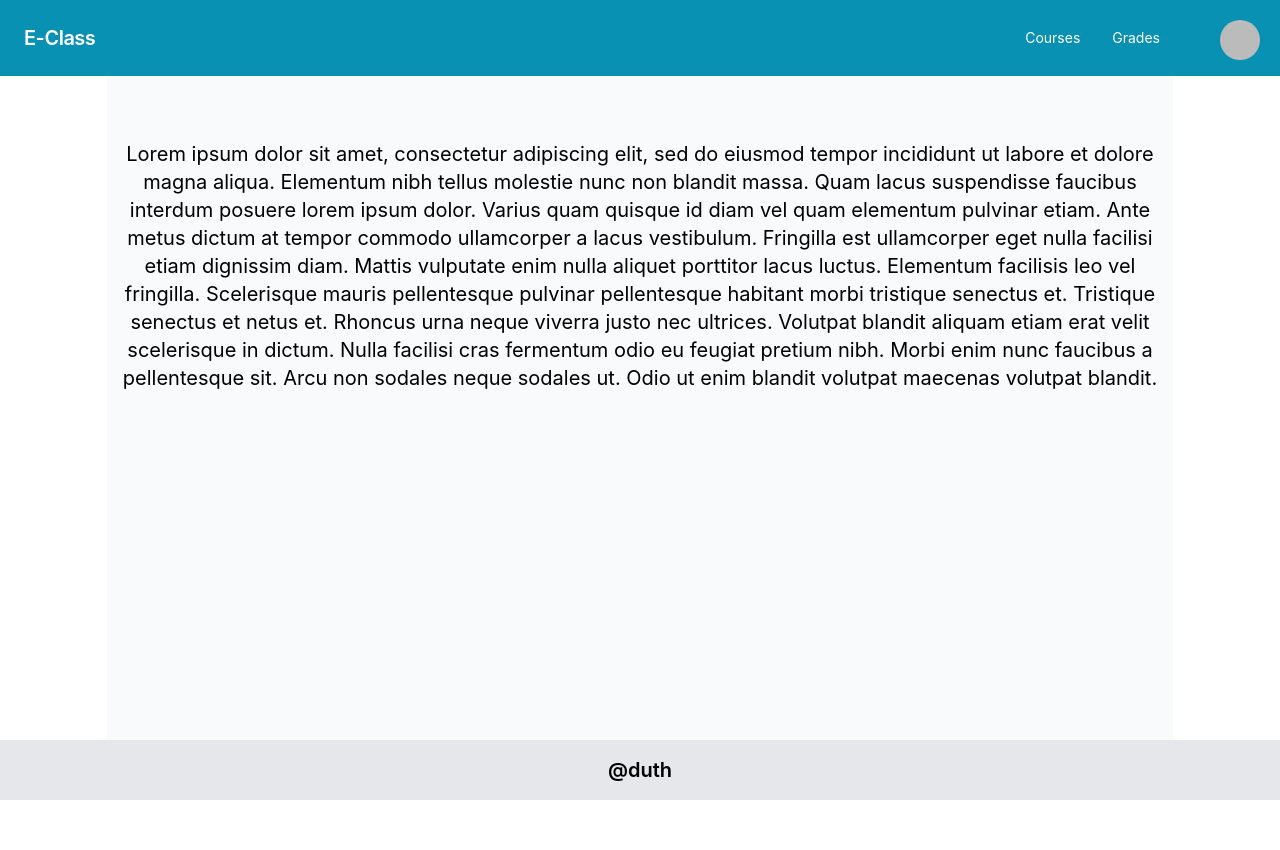
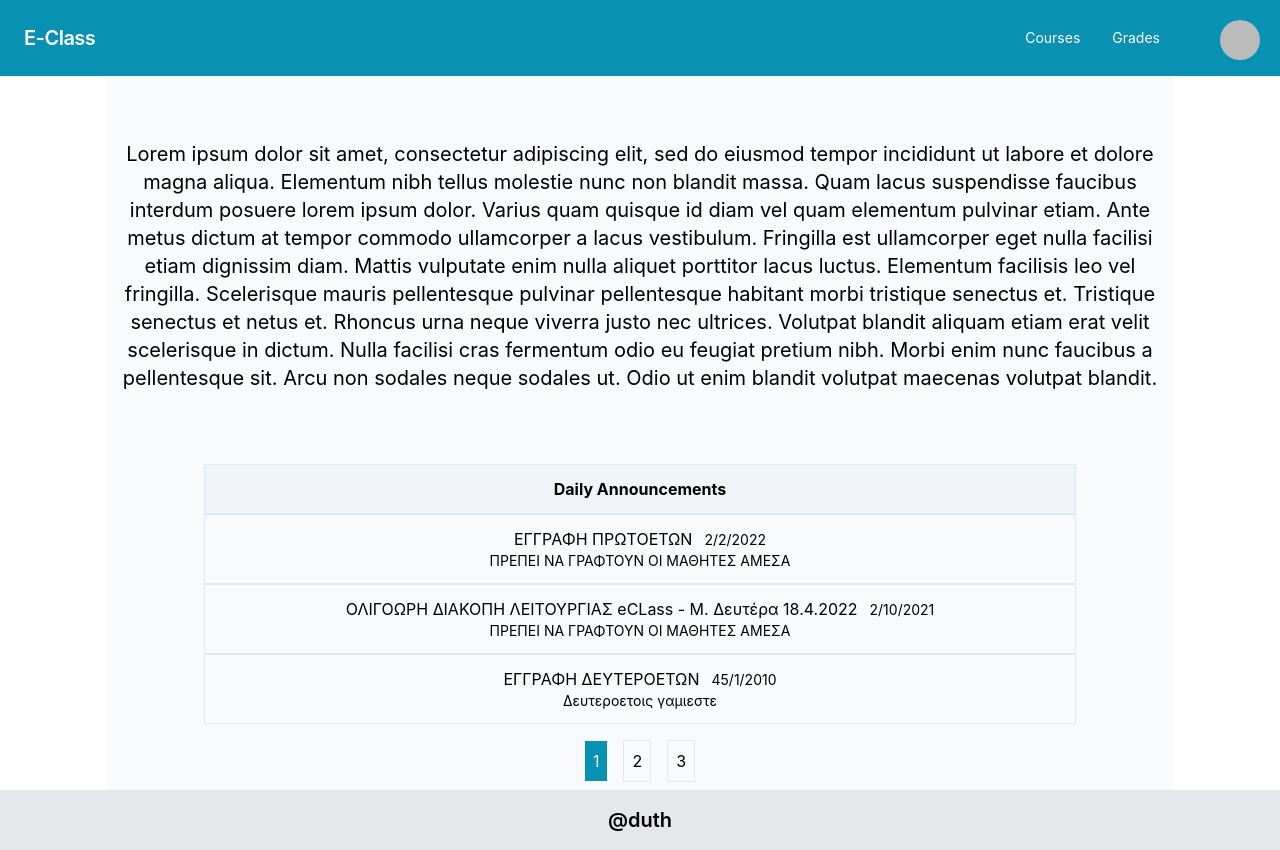
Before and after one commit to harris2310/eclass-clone, a Next.js app: page / in a window 1280 px wide. Before the commit the page ends 800 px from the top, so only its background shows below. Built offline with nearby package versions, Linux system fonts and the light colour scheme; no server answers; sample sign-in values are in the browser's storage.

Commit message:
Added announcements table to HomeScreen

```diff
--- a/components/common/GradesTable.tsx
+++ b/components/common/GradesTable.tsx
@@ -23,7 +23,15 @@ function GradesTable({ courses, grades }: Props) {
                     {grades.map((grade) => (
                       <div key={grade.grade + grade.courseId}>
                         {grade.courseId == course.id ? (
-                          <div>{grade.grade}</div>
+                          <div
+                            className={
+                              grade.grade >= 5
+                                ? "text-green-600"
+                                : "text-red-600"
+                            }
+                          >
+                            {grade.grade}
+                          </div>
                         ) : (
                           <div />
                         )}
--- a/components/common/Header.tsx
+++ b/components/common/Header.tsx
@@ -21,6 +21,9 @@ const Header = (props: Props) => {
   };
   const handleClick = () => {
     signOut();
+  };
+  const handleSettingsClick = () => {
+    console.log("hi");
   };
   return (
     <div>
@@ -80,8 +83,16 @@ const Header = (props: Props) => {
                       <div className="overflow-hidden rounded-lg shadow-lg ring-1 ring-black ring-opacity-5">
                         <div className="bg-white p-5 text-center w-40">
                           <button
+                            onClick={handleSettingsClick}
+                            className="-m-3 w-full px-2 border border-gray-200 text-center font-medium rounded-lg p-3 hover:cursor-pointer hover:bg-gray-100"
+                          >
+                            Settings
+                          </button>
+                        </div>
+                        <div className="bg-white p-5 text-center w-40">
+                          <button
                             onClick={handleClick}
-                            className="-m-3 w-full px-2 text-center font-medium rounded-lg p-2 hover:cursor-pointer hover:bg-gray-100"
+                            className="-m-3 w-full px-2 border border-gray-200 text-center font-medium rounded-lg p-3 hover:cursor-pointer hover:bg-gray-100"
                           >
                             Sign Out
                           </button>
--- a/components/screens/GradesScreen.tsx
+++ b/components/screens/GradesScreen.tsx
@@ -17,12 +17,13 @@ type Props = {
   }>;
 };
 
-const terms: Array<string> = ["Term 1", "Term 2", "Term 3"];
+const terms: Array<string> = ["Term 1", "Term 2", "Term 3", "Term 4"];
 
 const GradesScreen = ({ grades, courses }: Props) => {
   const term1 = courses.filter((course) => course.term == 1);
   const term2 = courses.filter((course) => course.term == 2);
   const term3 = courses.filter((course) => course.term == 3);
+  const term4 = courses.filter((course) => course.term == 4);
   console.log(term1);
   return (
     <Tab.Group>
@@ -45,6 +46,9 @@ const GradesScreen = ({ grades, courses }: Props) => {
         <Tab.Panel>
           <GradesTable courses={term3} grades={grades} />
         </Tab.Panel>
+        <Tab.Panel>
+          <GradesTable courses={term4} grades={grades} />
+        </Tab.Panel>
       </Tab.Panels>
     </Tab.Group>
   );
--- a/components/screens/HomeScreen.tsx
+++ b/components/screens/HomeScreen.tsx
@@ -1,9 +1,15 @@
-import React from "react";
-import HeaderLayout from "../../layouts/HeaderLayout";
-import { useSession, signIn, signOut } from "next-auth/react";
-import Button, { Variant } from "../common/Button";
+import React, { Fragment } from "react";
+import { signOut } from "next-auth/react";
+import { dailyAnnouncements } from "../../utils/constants";
+import { Tab } from "@headlessui/react";
 
 type Props = {};
+
+type announcements = {
+  title: string;
+  date: string;
+  announcement: string;
+};
 
 function HomeScreen({}: Props) {
   const handleClick = () => {
@@ -11,7 +17,7 @@ function HomeScreen({}: Props) {
   };
   return (
     <div>
-      <div className="text-xl mt-12 p-4">
+      <div className="text-xl my-12 p-4">
         Lorem ipsum dolor sit amet, consectetur adipiscing elit, sed do eiusmod
         tempor incididunt ut labore et dolore magna aliqua. Elementum nibh
         tellus molestie nunc non blandit massa. Quam lacus suspendisse faucibus
@@ -28,6 +34,81 @@ function HomeScreen({}: Props) {
         non sodales neque sodales ut. Odio ut enim blandit volutpat maecenas
         volutpat blandit.
       </div>
+      <Tab.Group>
+        <Tab.Panels>
+          {" "}
+          <Tab.Panel>
+            <table className="table-auto w-10/12 mx-auto border-separate p-2 border-spacing-y-0	 border-slate-400 ">
+              <thead>
+                <tr>
+                  <th className="p-3 border border-slate-200 bg-slate-100">
+                    Daily Announcements
+                  </th>
+                </tr>
+              </thead>
+              <tbody>
+                {dailyAnnouncements.map((ann: announcements) => {
+                  return (
+                    <tr key={ann.title}>
+                      <td className="border border-slate-200 p-3  gap-4">
+                        <div className="inline-block">{ann.title}</div>
+                        <div className="text-sm inline ml-3">{ann.date}</div>
+                        <div className="text-sm">{ann.announcement}</div>
+                      </td>
+                    </tr>
+                  );
+                })}
+              </tbody>
+            </table>
+          </Tab.Panel>
+          <Tab.Panel>Content 2</Tab.Panel>
+          <Tab.Panel>Content 3</Tab.Panel>
+        </Tab.Panels>
+        <Tab.List>
+          <Tab as={Fragment}>
+            {({ selected }) => (
+              /* Use the `selected` state to conditionally style the selected tab. */
+              <button
+                className={
+                  selected
+                    ? " p-2 m-2 bg-cyan-600 text-white focus:none"
+                    : " text-black p-2 m-2 border border-grey-400"
+                }
+              >
+                1
+              </button>
+            )}
+          </Tab>
+          <Tab as={Fragment}>
+            {({ selected }) => (
+              /* Use the `selected` state to conditionally style the selected tab. */
+              <button
+                className={
+                  selected
+                    ? " p-2 m-2 bg-cyan-600 text-white"
+                    : " text-black p-2 m-2 border border-grey-400"
+                }
+              >
+                2
+              </button>
+            )}
+          </Tab>
+          <Tab as={Fragment}>
+            {({ selected }) => (
+              /* Use the `selected` state to conditionally style the selected tab. */
+              <button
+                className={
+                  selected
+                    ? " p-2 m-2 bg-cyan-600 text-white"
+                    : " text-black p-2 m-2 border border-grey-400"
+                }
+              >
+                3
+              </button>
+            )}
+          </Tab>
+        </Tab.List>
+      </Tab.Group>
     </div>
   );
 }
```
